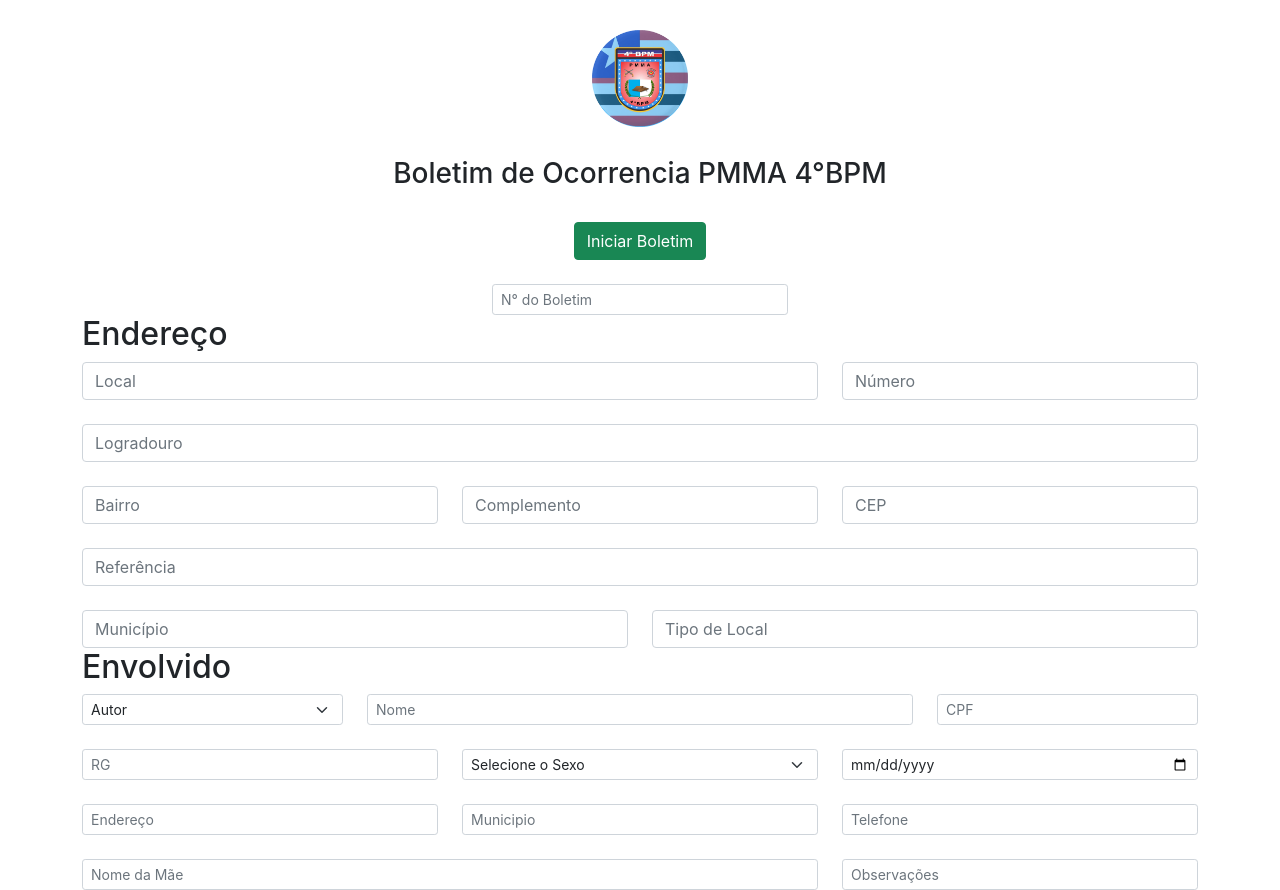
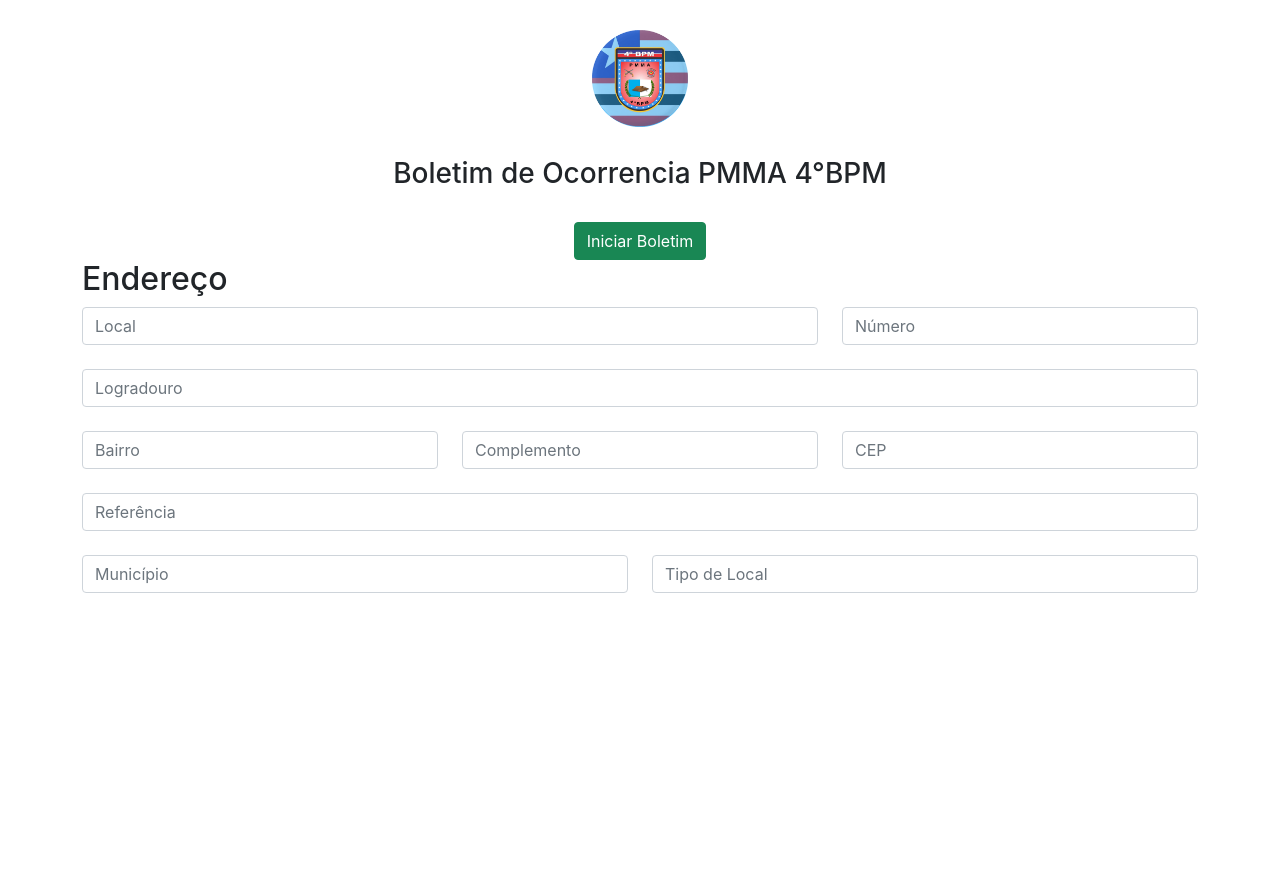
Before and after one commit to jairomartins/boonline4bpm, a React (Create React App) app: page / in a window 1280 px wide. After the commit the page ends 800 px from the top, so only its background shows below. Built offline with nearby package versions, Linux system fonts and the light colour scheme.

Commit message:
comiti inicial versão 00001

```diff
--- a/src/App.js
+++ b/src/App.js
@@ -13,9 +13,9 @@ function App() {
   return (
     <>
     <Home/>
-    <Header/>
+    {/* <Header/> */}
     <EnderecoBo/>
-    <Envolvido/>
+    {/* <Envolvido/> */}
     </>
   );
 }
```
